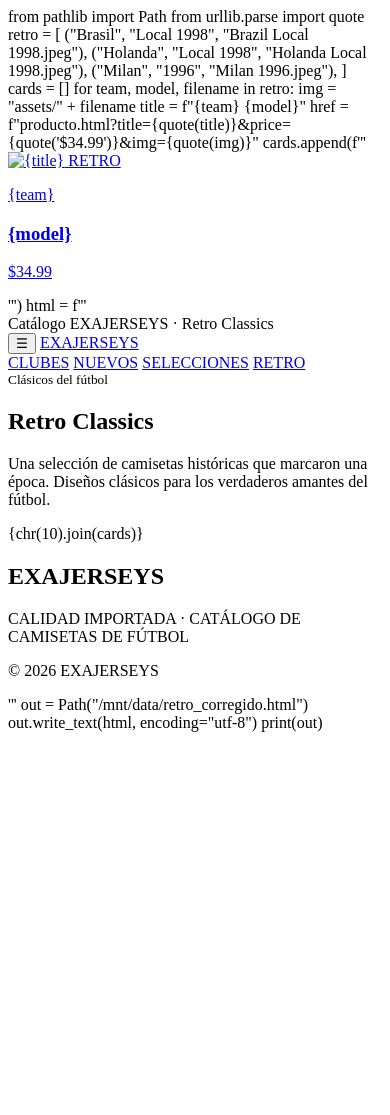
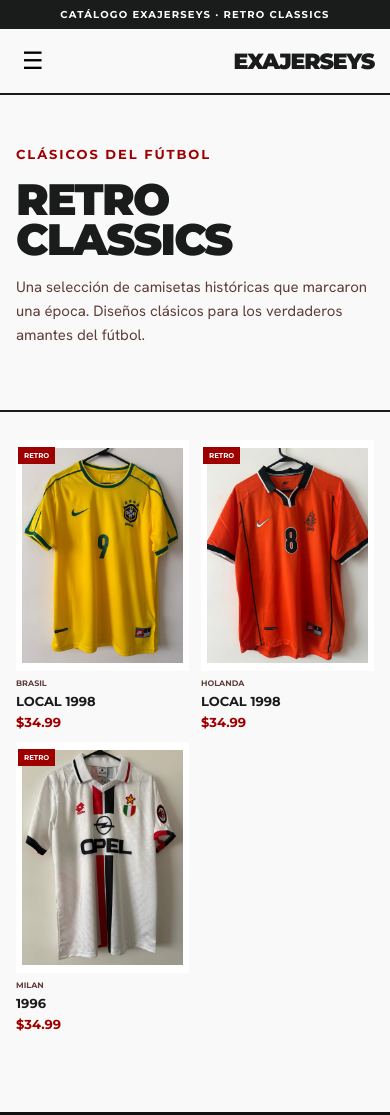
Before and after one commit to Exavier0154D/Exavier0154D.github.io, a plain HTML site: page retro.html in a window 390 px wide. Shown: the top 1115 px of the page. Before the commit the page ends 844 px from the top, so only its background shows below. Drawn offline with Linux system fonts and the light colour scheme.

Commit message:
Refactor retro.html to inline product cards

```diff
--- a/retro.html
+++ b/retro.html
@@ -1,28 +1,4 @@
-from pathlib import Path
-from urllib.parse import quote
-
-retro = [
-    ("Brasil", "Local 1998", "Brazil Local 1998.jpeg"),
-    ("Holanda", "Local 1998", "Holanda Local 1998.jpeg"),
-    ("Milan", "1996", "Milan 1996.jpeg"),
-]
-
-cards = []
-for team, model, filename in retro:
-    img = "assets/" + filename
-    title = f"{team} {model}"
-    href = f"producto.html?title={quote(title)}&price={quote('$34.99')}&img={quote(img)}"
-    cards.append(f'''<a class="product-card" href="{href}">
-<div class="product-image">
-<img src="{img}" alt="{title}" loading="lazy">
-<span class="badge">RETRO</span>
-</div>
-<p class="team">{team}</p>
-<h3>{model}</h3>
-<p class="price">$34.99</p>
-</a>''')
-
-html = f'''<!DOCTYPE html>
+<!DOCTYPE html>
 <html lang="es">
 <head>
 <meta charset="UTF-8">
@@ -31,52 +7,52 @@
 <title>EXAJERSEYS | Retro</title>
 <link href="https://fonts.googleapis.com/css2?family=Montserrat:wght@700;800;900&family=Hanken+Grotesk:wght@400;700&display=swap" rel="stylesheet">
 <style>
-*{{box-sizing:border-box}}
-body{{margin:0;background:#f9f9f9;color:#1a1c1c;font-family:"Hanken Grotesk",sans-serif}}
-a{{color:inherit;text-decoration:none}}
-.top-bar{{background:#1a1c1c;color:#fff;text-align:center;padding:8px 16px;font:700 10px "Montserrat";letter-spacing:.12em;text-transform:uppercase}}
-.header{{position:sticky;top:0;z-index:100;background:#f9f9f9;border-bottom:2px solid #1a1c1c}}
-.header-inner{{max-width:1440px;height:80px;margin:auto;padding:0 64px;display:flex;align-items:center;justify-content:space-between}}
-.logo{{font:900 32px "Montserrat";letter-spacing:-.05em}}
-.nav{{display:flex;gap:28px}}
-.nav a{{font:700 14px "Montserrat";text-transform:uppercase}}
-.nav a:hover,.nav .active{{color:#9e0000}}
-.mobile-menu{{display:none;border:0;background:none;font-size:24px}}
-.hero{{max-width:1440px;margin:auto;padding:64px;border-bottom:2px solid #1a1c1c}}
-.hero small{{color:#9e0000;font:700 13px "Montserrat";text-transform:uppercase;letter-spacing:.15em}}
-.hero h1{{margin:16px 0;font:900 clamp(44px,7vw,80px)/.9 "Montserrat";text-transform:uppercase;letter-spacing:-.04em}}
-.hero p{{max-width:680px;color:#5e3f3a;font-size:18px;line-height:1.6}}
-.products{{max-width:1440px;margin:auto;padding:40px 64px 100px;display:grid;grid-template-columns:repeat(4,minmax(0,1fr));gap:24px}}
-.product-image{{position:relative;aspect-ratio:3/4;background:#fff;overflow:hidden;margin-bottom:12px;border:2px solid transparent}}
-.product-card:hover .product-image{{border-color:#1a1c1c}}
-.product-image img{{width:100%;height:100%;display:block;object-fit:contain;padding:12px;transition:transform .4s ease}}
-.product-card:hover img{{transform:scale(1.05)}}
-.badge{{position:absolute;top:10px;left:0;background:#9e0000;color:#fff;padding:6px 10px;font:700 9px "Montserrat";text-transform:uppercase}}
-.team{{margin:0 0 4px;color:#5e3f3a;font:700 11px "Montserrat";text-transform:uppercase}}
-.product-card h3{{margin:0 0 5px;font:700 17px/1.2 "Montserrat";text-transform:uppercase}}
-.price{{margin:0;color:#9e0000;font:700 15px "Montserrat"}}
-.footer{{background:#111;color:#fff;padding:48px 64px 32px}}
-.footer-inner{{max-width:1440px;margin:auto;display:flex;justify-content:space-between}}
-.footer h2{{margin:0;font:900 34px "Montserrat"}}
-.footer p{{opacity:.55;font-size:12px}}
-@media(max-width:900px){{
-.header-inner{{height:64px;padding:0 16px}}
-.mobile-menu{{display:block}}
-.nav{{display:none}}
-.logo{{font-size:22px}}
-.hero{{padding:48px 16px}}
-.hero h1{{font-size:44px}}
-.hero p{{font-size:15px}}
-.products{{grid-template-columns:repeat(2,minmax(0,1fr));gap:12px;padding:28px 16px 80px}}
-.product-image{{margin-bottom:7px}}
-.product-image img{{padding:4px}}
-.badge{{top:5px;padding:4px 6px;font-size:7px}}
-.team{{font-size:8px;line-height:11px}}
-.product-card h3{{font-size:13px;line-height:16px}}
-.price{{font-size:13px}}
-.footer{{padding:40px 16px 24px}}
-.footer-inner{{display:block}}
-}}
+*{box-sizing:border-box}
+body{margin:0;background:#f9f9f9;color:#1a1c1c;font-family:"Hanken Grotesk",sans-serif}
+a{color:inherit;text-decoration:none}
+.top-bar{background:#1a1c1c;color:#fff;text-align:center;padding:8px 16px;font:700 10px "Montserrat";letter-spacing:.12em;text-transform:uppercase}
+.header{position:sticky;top:0;z-index:100;background:#f9f9f9;border-bottom:2px solid #1a1c1c}
+.header-inner{max-width:1440px;height:80px;margin:auto;padding:0 64px;display:flex;align-items:center;justify-content:space-between}
+.logo{font:900 32px "Montserrat";letter-spacing:-.05em}
+.nav{display:flex;gap:28px}
+.nav a{font:700 14px "Montserrat";text-transform:uppercase}
+.nav a:hover,.nav .active{color:#9e0000}
+.mobile-menu{display:none;border:0;background:none;font-size:24px}
+.hero{max-width:1440px;margin:auto;padding:64px;border-bottom:2px solid #1a1c1c}
+.hero small{color:#9e0000;font:700 13px "Montserrat";text-transform:uppercase;letter-spacing:.15em}
+.hero h1{margin:16px 0;font:900 clamp(44px,7vw,80px)/.9 "Montserrat";text-transform:uppercase;letter-spacing:-.04em}
+.hero p{max-width:680px;color:#5e3f3a;font-size:18px;line-height:1.6}
+.products{max-width:1440px;margin:auto;padding:40px 64px 100px;display:grid;grid-template-columns:repeat(4,minmax(0,1fr));gap:24px}
+.product-image{position:relative;aspect-ratio:3/4;background:#fff;overflow:hidden;margin-bottom:12px;border:2px solid transparent}
+.product-card:hover .product-image{border-color:#1a1c1c}
+.product-image img{width:100%;height:100%;display:block;object-fit:contain;padding:12px;transition:transform .4s ease}
+.product-card:hover img{transform:scale(1.05)}
+.badge{position:absolute;top:10px;left:0;background:#9e0000;color:#fff;padding:6px 10px;font:700 9px "Montserrat";text-transform:uppercase}
+.team{margin:0 0 4px;color:#5e3f3a;font:700 11px "Montserrat";text-transform:uppercase}
+.product-card h3{margin:0 0 5px;font:700 17px/1.2 "Montserrat";text-transform:uppercase}
+.price{margin:0;color:#9e0000;font:700 15px "Montserrat"}
+.footer{background:#111;color:#fff;padding:48px 64px 32px}
+.footer-inner{max-width:1440px;margin:auto;display:flex;justify-content:space-between}
+.footer h2{margin:0;font:900 34px "Montserrat"}
+.footer p{opacity:.55;font-size:12px}
+@media(max-width:900px){
+.header-inner{height:64px;padding:0 16px}
+.mobile-menu{display:block}
+.nav{display:none}
+.logo{font-size:22px}
+.hero{padding:48px 16px}
+.hero h1{font-size:44px}
+.hero p{font-size:15px}
+.products{grid-template-columns:repeat(2,minmax(0,1fr));gap:12px;padding:28px 16px 80px}
+.product-image{margin-bottom:7px}
+.product-image img{padding:4px}
+.badge{top:5px;padding:4px 6px;font-size:7px}
+.team{font-size:8px;line-height:11px}
+.product-card h3{font-size:13px;line-height:16px}
+.price{font-size:13px}
+.footer{padding:40px 16px 24px}
+.footer-inner{display:block}
+}
 </style>
 </head>
 <body>
@@ -100,7 +76,33 @@
 <p>Una selección de camisetas históricas que marcaron una época. Diseños clásicos para los verdaderos amantes del fútbol.</p>
 </section>
 <section class="products">
-{chr(10).join(cards)}
+<a class="product-card" href="producto.html?title=Brasil%20Local%201998&price=%2434.99&img=assets/Brazil%20Local%201998.jpeg">
+<div class="product-image">
+<img src="assets/Brazil Local 1998.jpeg" alt="Brasil Local 1998" loading="lazy">
+<span class="badge">RETRO</span>
+</div>
+<p class="team">Brasil</p>
+<h3>Local 1998</h3>
+<p class="price">$34.99</p>
+</a>
+<a class="product-card" href="producto.html?title=Holanda%20Local%201998&price=%2434.99&img=assets/Holanda%20Local%201998.jpeg">
+<div class="product-image">
+<img src="assets/Holanda Local 1998.jpeg" alt="Holanda Local 1998" loading="lazy">
+<span class="badge">RETRO</span>
+</div>
+<p class="team">Holanda</p>
+<h3>Local 1998</h3>
+<p class="price">$34.99</p>
+</a>
+<a class="product-card" href="producto.html?title=Milan%201996&price=%2434.99&img=assets/Milan%201996.jpeg">
+<div class="product-image">
+<img src="assets/Milan 1996.jpeg" alt="Milan 1996" loading="lazy">
+<span class="badge">RETRO</span>
+</div>
+<p class="team">Milan</p>
+<h3>1996</h3>
+<p class="price">$34.99</p>
+</a>
 </section>
 </main>
 <footer class="footer">
@@ -110,8 +112,4 @@
 </div>
 </footer>
 </body>
-</html>'''
-
-out = Path("/mnt/data/retro_corregido.html")
-out.write_text(html, encoding="utf-8")
-print(out)
+</html>
```
